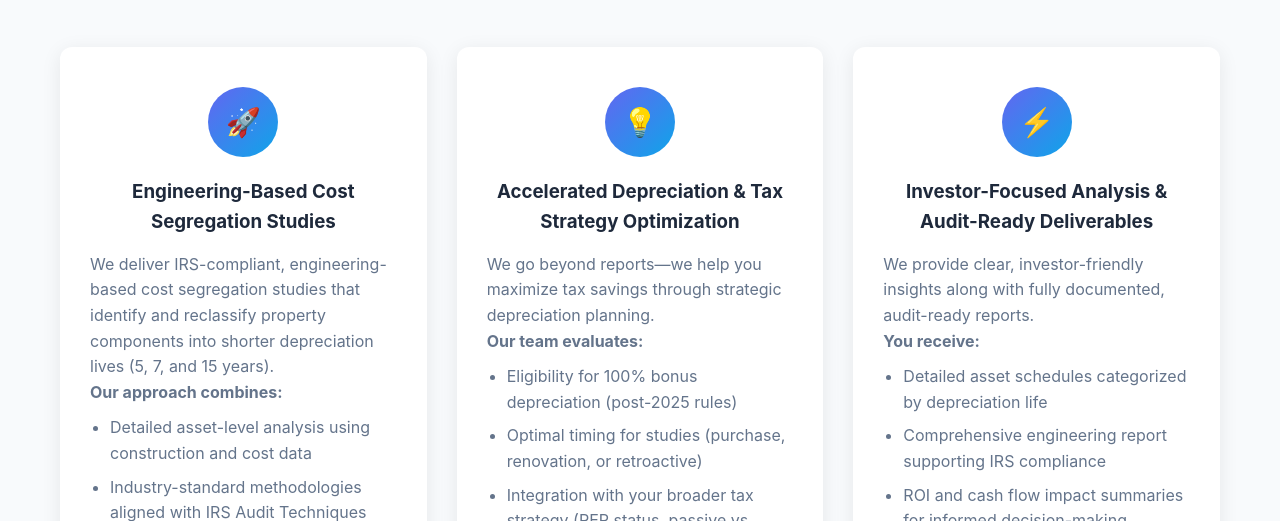
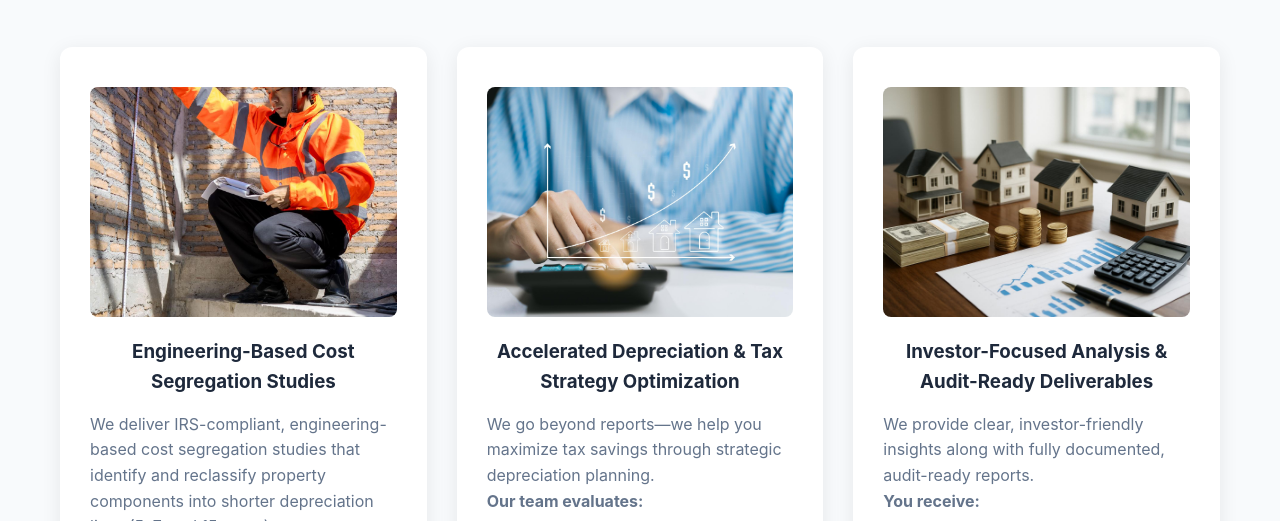
Before and after one commit to vedigaurav/eliteCostSeg, a plain HTML site: page index.html in a window 1280 px wide. Shown: the part 726-1247 px from the top of the page. Drawn offline with Linux system fonts and the light colour scheme.

Commit message:
carousel of images

```diff
--- a/index.html
+++ b/index.html
@@ -51,7 +51,14 @@
 
             <div class="feature-grid">
                 <div class="feature-card">
-                    <div class="feature-icon">🚀</div>
+                    <div class="carousel">
+                        <img src="section1-pic1.jpg" alt="Cost Segregation 1" class="carousel-img active">
+                        <img src="section1-pic2.jpg" alt="Cost Segregation 2" class="carousel-img">
+                        <img src="section1-pic3.jpg" alt="Cost Segregation 3" class="carousel-img">
+                        <img src="section1-pic4.jpg" alt="Cost Segregation 4" class="carousel-img">
+                        <img src="section1-pic5.jpg" alt="Cost Segregation 5" class="carousel-img">
+                        <img src="section1-pic6.jpg" alt="Cost Segregation 6" class="carousel-img">
+                    </div>
                     <h3>Engineering-Based Cost Segregation Studies</h3>
                     <p>We deliver IRS-compliant, engineering-based cost segregation studies that identify and reclassify property components into shorter depreciation lives (5, 7, and 15 years).</p>
                     <p><strong>Our approach combines:</strong></p>
@@ -64,7 +71,14 @@
                 </div>
 
                 <div class="feature-card">
-                    <div class="feature-icon">💡</div>
+                    <div class="carousel carousel-2">
+                        <img src="section2-pic1.jpg" alt="Tax Strategy 1" class="carousel-img active">
+                        <img src="section2-pic2.jpg" alt="Tax Strategy 2" class="carousel-img">
+                        <img src="section2-pic3.jpg" alt="Tax Strategy 3" class="carousel-img">
+                        <img src="section2-pic4.jpg" alt="Tax Strategy 4" class="carousel-img">
+                        <img src="section2-pic5.jpg" alt="Tax Strategy 5" class="carousel-img">
+                        <img src="section2-pic6.jpg" alt="Tax Strategy 6" class="carousel-img">
+                    </div>
                     <h3>Accelerated Depreciation & Tax Strategy Optimization</h3>
                     <p>We go beyond reports—we help you maximize tax savings through strategic depreciation planning.</p>
                     <p><strong>Our team evaluates:</strong></p>
@@ -77,7 +91,14 @@
                 </div>
 
                 <div class="feature-card">
-                    <div class="feature-icon">⚡</div>
+                    <div class="carousel">
+                        <img src="section3-pic1.jpg" alt="Audit-Ready 1" class="carousel-img active">
+                        <img src="section3-pic2.jpg" alt="Audit-Ready 2" class="carousel-img">
+                        <img src="section3-pic3.jpg" alt="Audit-Ready 3" class="carousel-img">
+                        <img src="section3-pic4.jpg" alt="Audit-Ready 4" class="carousel-img">
+                        <img src="section3-pic5.jpg" alt="Audit-Ready 5" class="carousel-img">
+                        <img src="section3-pic6.jpg" alt="Audit-Ready 6" class="carousel-img">
+                    </div>
                     <h3>Investor-Focused Analysis & Audit-Ready Deliverables</h3>
                     <p>We provide clear, investor-friendly insights along with fully documented, audit-ready reports.</p>
                     <p><strong>You receive:</strong></p>
@@ -180,5 +201,16 @@
             </div>
         </div>
     </footer>
+    <script>
+        document.querySelectorAll('.carousel').forEach(carousel => {
+            const imgs = carousel.querySelectorAll('.carousel-img');
+            let current = 0;
+            setInterval(() => {
+                imgs[current].classList.remove('active');
+                current = (current + 1) % imgs.length;
+                imgs[current].classList.add('active');
+            }, 2000);
+        });
+    </script>
 </body>
 </html>
--- a/styles.css
+++ b/styles.css
@@ -233,6 +233,36 @@ a {
     margin-bottom: 15px;
     color: var(--dark);
     text-align: center;
+}
+
+.feature-img {
+    width: 100%;
+    border-radius: 8px;
+    margin-bottom: 20px;
+}
+
+.carousel {
+    position: relative;
+    width: 100%;
+    border-radius: 8px;
+    overflow: hidden;
+    margin-bottom: 20px;
+    aspect-ratio: 4/3;
+}
+
+.carousel-img {
+    position: absolute;
+    top: 0;
+    left: 0;
+    width: 100%;
+    height: 100%;
+    object-fit: cover;
+    opacity: 0;
+    transition: opacity 0.8s ease;
+}
+
+.carousel-img.active {
+    opacity: 1;
 }
 
 .feature-card ul {
```
Also changed, not shown: section1-pic1.jpg (added), section1-pic2.jpg (added), section1-pic3.jpg (added), section1-pic4.jpg (added), section1-pic5.jpg (added), section1-pic6.jpg (added), section2-pic1.jpg (added), section2-pic2.jpg (added), section2-pic3.jpg (added), section2-pic4.jpg (added), section2-pic5.jpg (added), section2-pic6.jpg (added), section3-pic1.jpg (added), section3-pic2.jpg (added), 4 more files.
